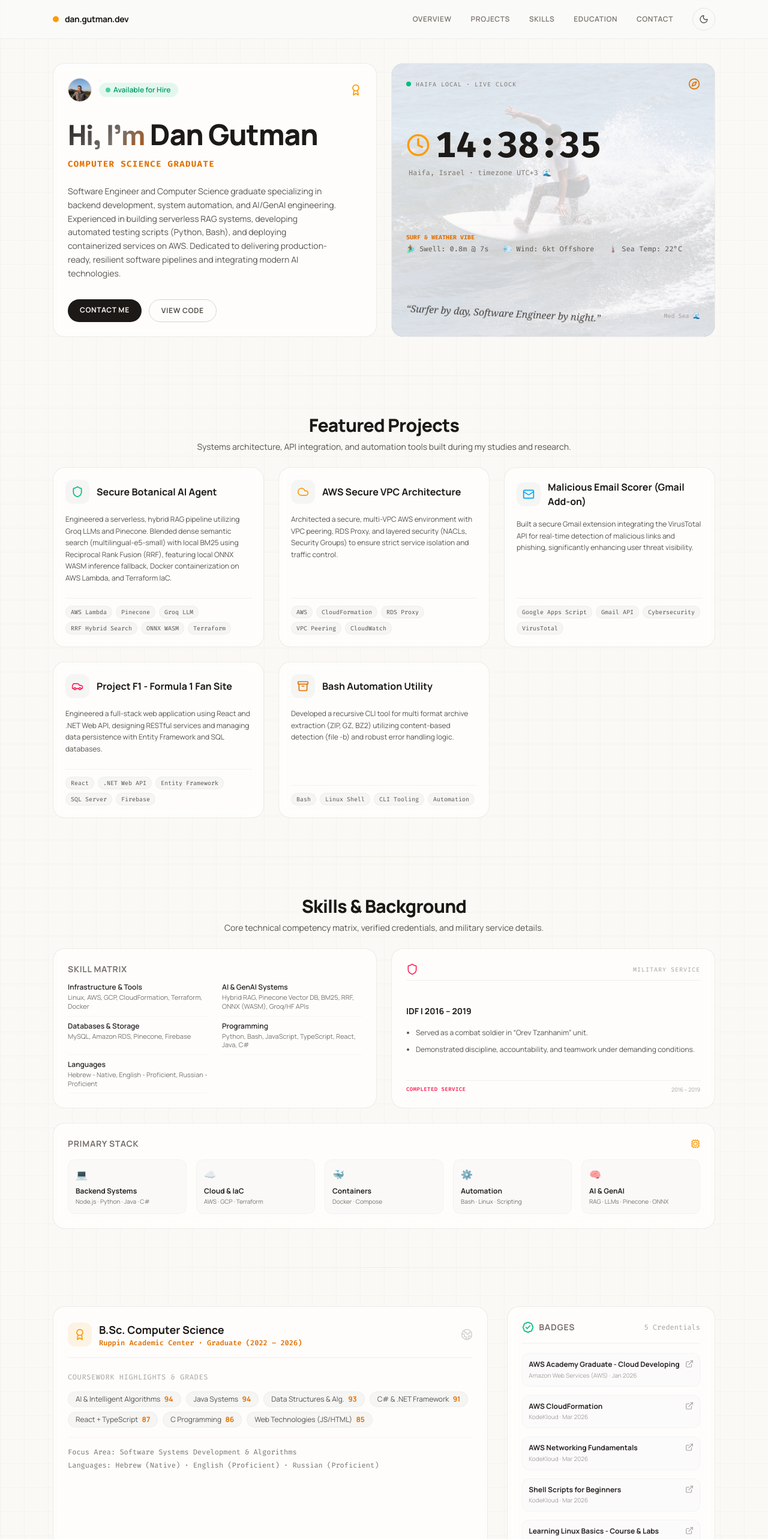
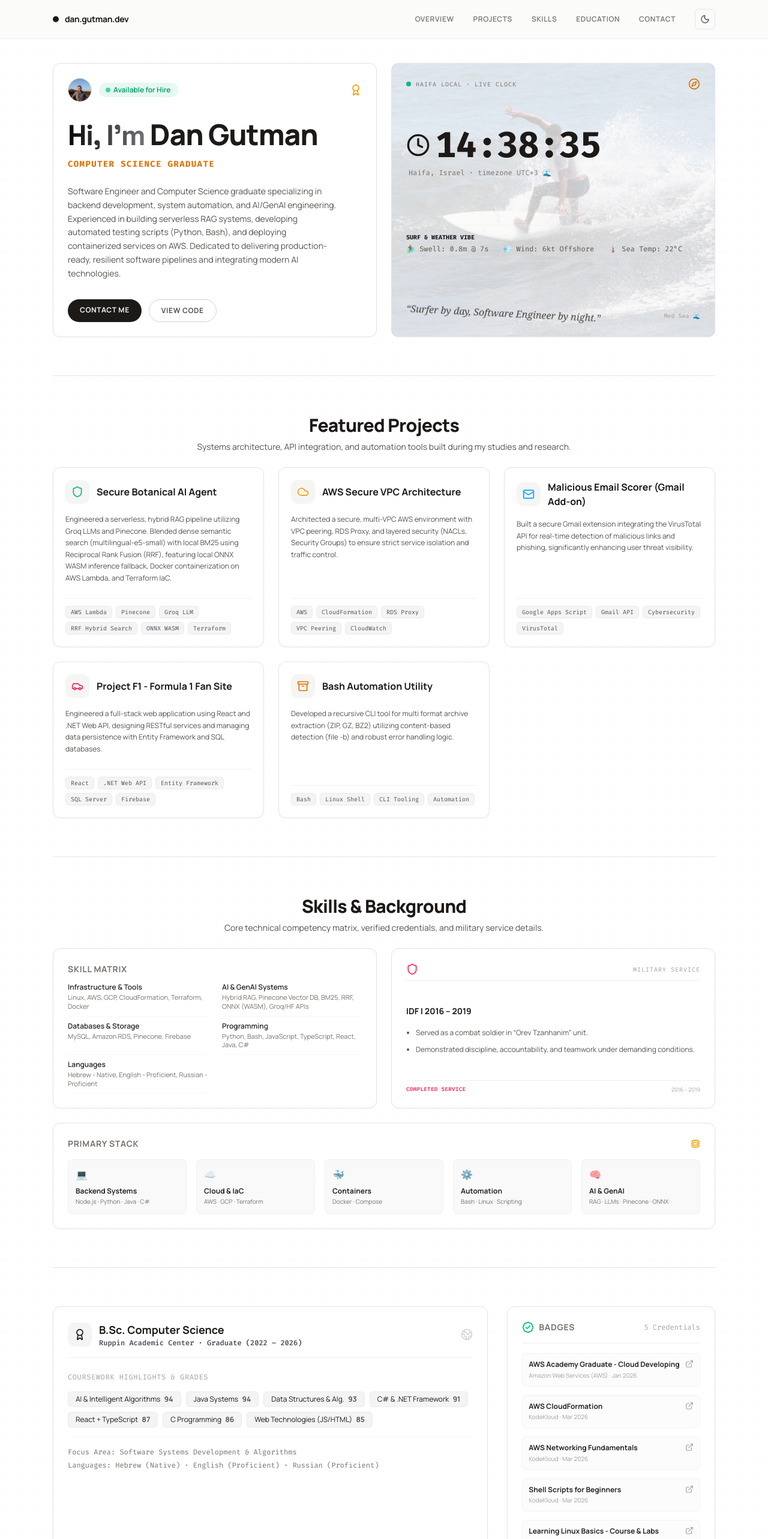
Before and after one commit to Dangutman98/dangutman.github.io, a React (Vite) app: page / in a window 1280 px wide. Shown: the top 2566 px of the page at 60% size. Built offline with nearby package versions, Linux system fonts and the light colour scheme.

Commit message:
Remove Available for Hire badge and redesign UI with clean shadcn-inspired styling

```diff
--- a/src/App.tsx
+++ b/src/App.tsx
@@ -153,7 +153,7 @@ function ThemeToggle({ theme, onToggle }: { theme: "light" | "dark"; onToggle: (
   return (
     <button
       onClick={onToggle}
-      className="p-2.5 rounded-full border border-stone-200 dark:border-zinc-800 text-stone-600 dark:text-zinc-400 hover:text-amber-500 dark:hover:text-amber-400 transition-colors"
+      className="p-2 rounded-md border border-zinc-200 dark:border-zinc-800 text-zinc-600 dark:text-zinc-400 hover:bg-zinc-100 dark:hover:bg-zinc-800 hover:text-zinc-950 dark:hover:text-zinc-50 transition-colors cursor-pointer"
       aria-label="Toggle theme"
     >
       {theme === "dark" ? <Sun className="w-4 h-4" /> : <Moon className="w-4 h-4" />}
@@ -217,7 +217,7 @@ export default function App() {
       <header className="sticky top-0 z-50 w-full border-b border-stone-200/60 dark:border-zinc-800/40 bg-stone-50/80 dark:bg-[#09090b]/80 backdrop-blur-md">
         <div className="mx-auto flex h-16 max-w-6xl items-center justify-between px-4 sm:px-6">
           <a href="#" className="flex items-center gap-2.5">
-            <span className="w-2.5 h-2.5 rounded-full bg-amber-500 animate-pulse" />
+            <span className="w-2.5 h-2.5 rounded-full bg-zinc-900 dark:bg-zinc-100 animate-pulse" />
             <span className="font-bold text-sm tracking-tight">dan.gutman.dev</span>
           </a>
 
@@ -331,12 +331,12 @@ export default function App() {
                   <span className="w-2 h-2 rounded-full bg-emerald-500 animate-pulse" />
                   <span className="text-[10px] font-mono uppercase tracking-widest text-stone-500 dark:text-zinc-400 group-hover:text-stone-700 dark:group-hover:text-zinc-200 transition-colors">Haifa Local · Live Clock</span>
                 </div>
-                <Compass className="w-5 h-5 text-amber-600 dark:text-amber-400 group-hover:text-amber-500 animate-spin-slow transition-colors" />
+                <Compass className="w-5 h-5 text-amber-600 dark:text-amber-400 group-hover:text-zinc-900 dark:group-hover:text-zinc-50 animate-spin-slow transition-colors" />
               </div>
 
               <div className="z-10 group-hover:text-stone-900 dark:group-hover:text-white transition-colors">
                 <div className="flex items-baseline gap-2 text-stone-850 dark:text-white font-mono font-black text-5xl md:text-6xl tracking-tight">
-                  <Clock className="w-8 h-8 md:w-10 md:h-10 text-amber-500 dark:text-amber-400 shrink-0" />
+                  <Clock className="w-8 h-8 md:w-10 md:h-10 text-zinc-900 dark:text-zinc-100 shrink-0" />
                   <span>{time || "12:00:00"}</span>
                 </div>
                 <p className="text-xs font-mono text-stone-500 dark:text-zinc-400 mt-2 ml-1">Haifa, Israel · timezone UTC+3 🌊</p>
@@ -344,7 +344,7 @@ export default function App() {
 
               {/* Surf Conditions */}
               <div className="z-10 py-3 mt-4 border-y border-stone-200/40 dark:border-zinc-800/40 space-y-1">
-                <span className="text-[10px] font-mono uppercase text-amber-600 dark:text-amber-400 font-bold block">Surf & Weather Vibe</span>
+                <span className="text-[10px] font-mono uppercase text-zinc-900 dark:text-zinc-100 font-bold block">Surf & Weather Vibe</span>
                 <div className="flex flex-wrap gap-x-6 gap-y-1.5 text-xs font-mono text-stone-600 dark:text-zinc-400 group-hover:text-stone-850 dark:group-hover:text-zinc-200 transition-colors">
                   <span className="flex items-center gap-1">🏄‍♂️ Swell: 0.8m @ 7s</span>
                   <span className="flex items-center gap-1">💨 Wind: 6kt Offshore</span>
@@ -382,7 +382,7 @@ export default function App() {
                     <div className="p-2.5 rounded-xl bg-stone-100 dark:bg-zinc-900 shrink-0">
                       {proj.icon}
                     </div>
-                    <h3 className="font-bold text-base text-stone-900 dark:text-white group-hover:text-amber-500 dark:group-hover:text-amber-400 transition-colors">
+                    <h3 className="font-bold text-base text-stone-900 dark:text-white group-hover:text-zinc-900 dark:group-hover:text-zinc-50 dark:group-hover:text-amber-400 transition-colors">
                       {proj.title}
                     </h3>
                   </div>
@@ -393,7 +393,7 @@ export default function App() {
                     {proj.tags.map((tag) => (
                       <span
                         key={tag}
-                        className="text-[10px] font-mono px-2 py-0.5 rounded-full bg-stone-100 dark:bg-zinc-900/60 border border-stone-200/50 dark:border-zinc-800/50 text-stone-600 dark:text-zinc-400"
+                        className="text-[10px] font-mono px-2 py-0.5 rounded-md bg-zinc-100 dark:bg-zinc-900/60 border border-zinc-200/50 dark:border-zinc-800/50 text-zinc-600 dark:text-zinc-400"
                       >
                         {tag}
                       </span>
@@ -487,7 +487,7 @@ export default function App() {
                   { name: "Automation", details: "Bash · Linux · Scripting", icon: "⚙️" },
                   { name: "AI & GenAI", details: "RAG · LLMs · Pinecone · ONNX", icon: "🧠" }
                 ].map((stack) => (
-                  <div key={stack.name} className="p-3 rounded-xl bg-stone-100/50 dark:bg-zinc-900/40 border border-stone-200/40 dark:border-zinc-800/40 hover:-translate-y-0.5 transition-all">
+                  <div key={stack.name} className="p-3 rounded-lg bg-zinc-100/50 dark:bg-zinc-900/40 border border-zinc-200/40 dark:border-zinc-800/40 hover:-translate-y-0.5 transition-all">
                     <span className="text-base">{stack.icon}</span>
                     <h4 className="font-bold text-xs mt-2 text-stone-800 dark:text-zinc-200">{stack.name}</h4>
                     <p className="text-[10px] text-stone-500 dark:text-zinc-500 mt-0.5">{stack.details}</p>
@@ -507,12 +507,12 @@ export default function App() {
           <div className="bento-card p-6 lg:col-span-2 space-y-6">
             <div className="flex items-center justify-between border-b border-stone-200/60 dark:border-zinc-800/60 pb-4">
               <div className="flex items-center gap-3">
-                <div className="p-2.5 rounded-xl bg-amber-500/10 text-amber-500 shrink-0">
+                <div className="p-2.5 rounded-xl bg-zinc-100 dark:bg-zinc-900 text-zinc-900 dark:text-zinc-100 shrink-0">
                   <Award className="w-5 h-5" />
                 </div>
                 <div>
                   <h2 className="font-bold text-lg text-stone-900 dark:text-white">B.Sc. Computer Science</h2>
-                  <p className="text-xs text-amber-600 dark:text-amber-400 font-semibold font-mono">
+                  <p className="text-xs text-zinc-600 dark:text-zinc-400 font-semibold font-mono">
                     Ruppin Academic Center · Graduate (2022 – 2026)
                   </p>
                 </div>
@@ -528,10 +528,10 @@ export default function App() {
                 {coursework.map((course) => (
                   <span
                     key={course.name}
-                    className="text-xs px-3 py-1 rounded-full bg-stone-100 dark:bg-zinc-900/60 text-stone-600 dark:text-zinc-400 border border-stone-200/50 dark:border-zinc-800/50"
+                    className="text-xs px-3 py-1 rounded-md bg-zinc-100 dark:bg-zinc-900/60 text-zinc-650 dark:text-zinc-400 border border-zinc-200/50 dark:border-zinc-800/50"
                   >
                     {course.name}{" "}
-                    <span className="text-amber-600 dark:text-amber-400 font-bold ml-1">{course.grade}</span>
+                    <span className="text-zinc-600 dark:text-zinc-400 font-bold ml-1">{course.grade}</span>
                   </span>
                 ))}
               </div>
@@ -561,18 +561,18 @@ export default function App() {
                     href={c.verifyUrl}
                     target="_blank"
                     rel="noopener noreferrer"
-                    className="group block p-2.5 rounded-xl bg-stone-50/50 dark:bg-zinc-900/25 border border-stone-200/40 dark:border-zinc-800/40 hover:border-amber-500/40 transition-colors"
+                    className="group block p-2.5 rounded-lg bg-zinc-50/50 dark:bg-zinc-900/25 border border-zinc-200/40 dark:border-zinc-800/40 hover:border-zinc-400 dark:hover:border-zinc-700 transition-colors"
                   >
                     <div className="flex items-start justify-between">
                       <div>
-                        <h4 className="font-bold text-xs text-stone-800 dark:text-zinc-200 leading-snug group-hover:text-amber-500 dark:group-hover:text-amber-400 transition-colors">
+                        <h4 className="font-bold text-xs text-stone-800 dark:text-zinc-200 leading-snug group-hover:text-zinc-900 dark:group-hover:text-zinc-50 dark:group-hover:text-amber-400 transition-colors">
                           {c.title}
                         </h4>
                         <p className="text-[10px] text-stone-400 dark:text-zinc-500 mt-0.5">
                           {c.issuer} · {c.issued}
                         </p>
                       </div>
-                      <ExternalLink className="w-3.5 h-3.5 text-stone-400 group-hover:text-amber-500 transition-colors shrink-0 ml-2" />
+                      <ExternalLink className="w-3.5 h-3.5 text-stone-400 group-hover:text-zinc-900 dark:group-hover:text-zinc-50 transition-colors shrink-0 ml-2" />
                     </div>
                   </a>
                 ))}
@@ -599,7 +599,7 @@ export default function App() {
         {/* ── Section 5: Contact ──────────────────────────────────────────── */}
         <section id="contact" className="max-w-2xl mx-auto space-y-8 text-center">
           <div className="space-y-2">
-            <span className="text-xs font-mono uppercase tracking-widest text-amber-600 dark:text-amber-400 font-bold">
+            <span className="text-xs font-mono uppercase tracking-widest text-zinc-600 dark:text-zinc-400 font-bold">
               GET IN TOUCH
             </span>
             <h2 className="text-3xl font-extrabold tracking-tight">Let&apos;s Connect</h2>
@@ -640,7 +640,7 @@ export default function App() {
                   href={link.url}
                   target="_blank"
                   rel="noopener noreferrer"
-                  className="px-5 py-2.5 rounded-full border border-stone-200 dark:border-zinc-800 text-stone-600 dark:text-zinc-400 hover:border-amber-500 hover:text-amber-500 dark:hover:text-amber-400 transition-all font-semibold text-xs uppercase tracking-wider hover:-translate-y-0.5"
+                  className="px-4 py-2 rounded-md border border-zinc-200 dark:border-zinc-800 text-zinc-600 dark:text-zinc-400 hover:bg-zinc-100 dark:hover:bg-zinc-900 hover:text-zinc-950 dark:hover:text-zinc-50 transition-colors font-medium text-sm cursor-pointer"
                 >
                   {link.label}
                 </a>
--- a/src/index.css
+++ b/src/index.css
@@ -32,73 +32,69 @@ html {
 }
 
 body {
-  background-color: #faf9f5; /* Warm white cream background */
-  color: #1c1917; /* Stone-900 */
-  transition: background-color 0.3s ease, color 0.3s ease;
+  background-color: #ffffff;
+  color: #09090b;
+  transition: background-color 0.2s ease, color 0.2s ease;
 }
 
 .dark body {
-  background-color: #09090b; /* Pure Zinc-950 obsidian background */
+  background-color: #09090b;
   color: #fafafa;
 }
 
 /* ── Grid Background Mesh ────────────────────────────────────────────────── */
 .grid-bg {
-  background-size: 40px 40px;
+  background-size: 30px 30px;
   background-image:
-    linear-gradient(to right, rgba(28, 25, 23, 0.025) 1px, transparent 1px),
-    linear-gradient(to bottom, rgba(28, 25, 23, 0.025) 1px, transparent 1px);
+    linear-gradient(to right, rgba(9, 9, 11, 0.012) 1px, transparent 1px),
+    linear-gradient(to bottom, rgba(9, 9, 11, 0.012) 1px, transparent 1px);
 }
 
 .dark .grid-bg {
   background-image:
-    linear-gradient(to right, rgba(250, 250, 250, 0.018) 1px, transparent 1px),
-    linear-gradient(to bottom, rgba(250, 250, 250, 0.018) 1px, transparent 1px);
+    linear-gradient(to right, rgba(250, 250, 250, 0.012) 1px, transparent 1px),
+    linear-gradient(to bottom, rgba(250, 250, 250, 0.012) 1px, transparent 1px);
 }
 
 /* ── Bento Layout Utilities ──────────────────────────────────────────────── */
 .bento-card {
   position: relative;
-  background: rgba(255, 255, 255, 0.7);
-  border: 1px solid rgba(28, 25, 23, 0.08);
-  backdrop-filter: blur(8px);
-  -webkit-backdrop-filter: blur(8px);
-  border-radius: 20px;
-  transition: all 0.35s cubic-bezier(0.16, 1, 0.3, 1);
+  background: #ffffff;
+  border: 1px solid #e4e4e7;
+  border-radius: 12px;
+  transition: all 0.2s ease-in-out;
   overflow: hidden;
+  box-shadow: 0 1px 2px 0 rgba(0, 0, 0, 0.03);
 }
 
 .dark .bento-card {
-  background: rgba(18, 18, 24, 0.6);
-  border: 1px solid rgba(250, 250, 250, 0.06);
+  background: #09090b;
+  border: 1px solid #27272a;
+  box-shadow: 0 1px 2px 0 rgba(0, 0, 0, 0.3);
 }
 
 .bento-card:hover {
-  transform: translateY(-2px);
-  border-color: rgba(212, 163, 115, 0.3);
-  box-shadow:
-    0 10px 30px -15px rgba(212, 163, 115, 0.1),
-    0 0 40px -10px rgba(212, 163, 115, 0.02);
+  transform: translateY(-1px);
+  border-color: #a1a1aa;
+  box-shadow: 0 4px 12px 0 rgba(0, 0, 0, 0.03);
 }
 
 .dark .bento-card:hover {
-  border-color: rgba(245, 158, 11, 0.2);
-  box-shadow:
-    0 10px 30px -15px rgba(0, 0, 0, 0.5),
-    0 0 40px -10px rgba(245, 158, 11, 0.04);
+  border-color: #3f3f46;
+  box-shadow: 0 4px 12px 0 rgba(0, 0, 0, 0.3);
 }
 
 
 /* ── Gradient Text ──────────────────────────────────────────────────────── */
 .gradient-text {
-  background: linear-gradient(135deg, #1c1917 0%, #78716c 60%, #b45309 100%);
+  background: linear-gradient(to right, #09090b, #71717a);
   -webkit-background-clip: text;
   -webkit-text-fill-color: transparent;
   background-clip: text;
 }
 
 .dark .gradient-text {
-  background: linear-gradient(135deg, #ffffff 0%, #e4e4e7 40%, #fbbf24 100%);
+  background: linear-gradient(to right, #ffffff, #a1a1aa);
   -webkit-background-clip: text;
   -webkit-text-fill-color: transparent;
   background-clip: text;
@@ -107,11 +103,12 @@ body {
 /* ── Section Separator ──────────────────────────────────────────────────── */
 .sep {
   height: 1px;
-  background: linear-gradient(90deg, transparent, rgba(212, 163, 115, 0.15), transparent);
+  background: #e4e4e7;
+  width: 100%;
 }
 
 .dark .sep {
-  background: linear-gradient(90deg, transparent, rgba(245, 158, 11, 0.1), transparent);
+  background: #27272a;
 }
 
 /* ── Animations ─────────────────────────────────────────────────────────── */
@@ -149,11 +146,11 @@ body {
   position: absolute;
   bottom: -2px; left: 0;
   width: 0; height: 1.5px;
-  background: #b45309;
+  background: #09090b;
   transition: width 0.25s ease;
 }
 .dark .nav-link::after {
-  background: #fbbf24;
+  background: #fafafa;
 }
 .nav-link:hover::after {
   width: 100%;
```
